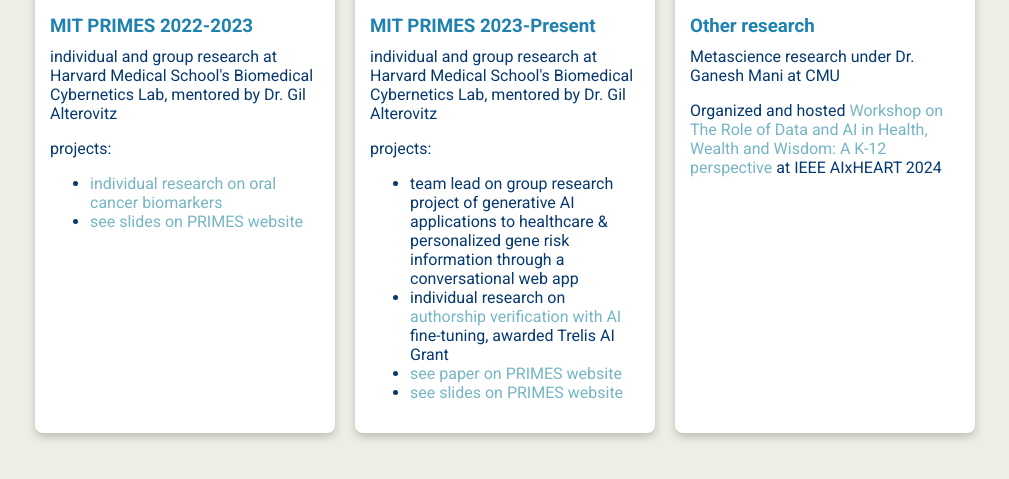
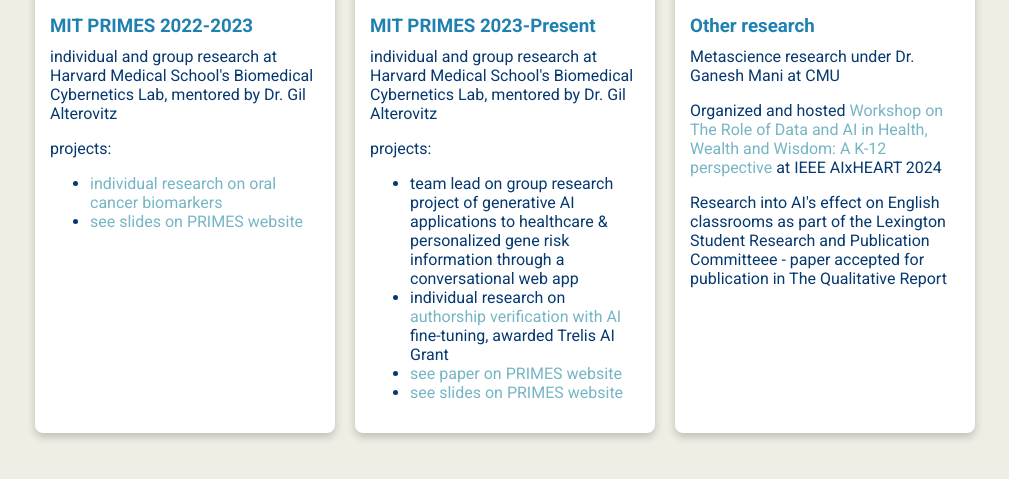
Before and after one commit to swan-07/swan-07.github.io, a Jekyll site: the page built from research.html, in a window 1280 px wide, cut to the strip 329-808 px from the top of the page. Shown: the whole strip, without its empty margins (125-1134 px from the left). Built offline with Jekyll 4.4.1, drawn with Linux system fonts in a browser that asks for light colours.

Commit message:
added english

```diff
--- a/research.html
+++ b/research.html
@@ -44,7 +44,7 @@
           <p class="card-description">
 Metascience research under Dr. Ganesh Mani at CMU              </p>
             <p>Organized and hosted <a href="https://www.aixheart.org/aik12">Workshop on The Role of Data and AI in Health, Wealth and Wisdom: A K-12 perspective</a> at IEEE AIxHEART 2024</p>
-
+            <p>Research into AI's effect on English classrooms as part of the Lexington Student Research and Publication Committeee - paper accepted for publication in The Qualitative Report</p>
         </div>
       </div>
 
```
